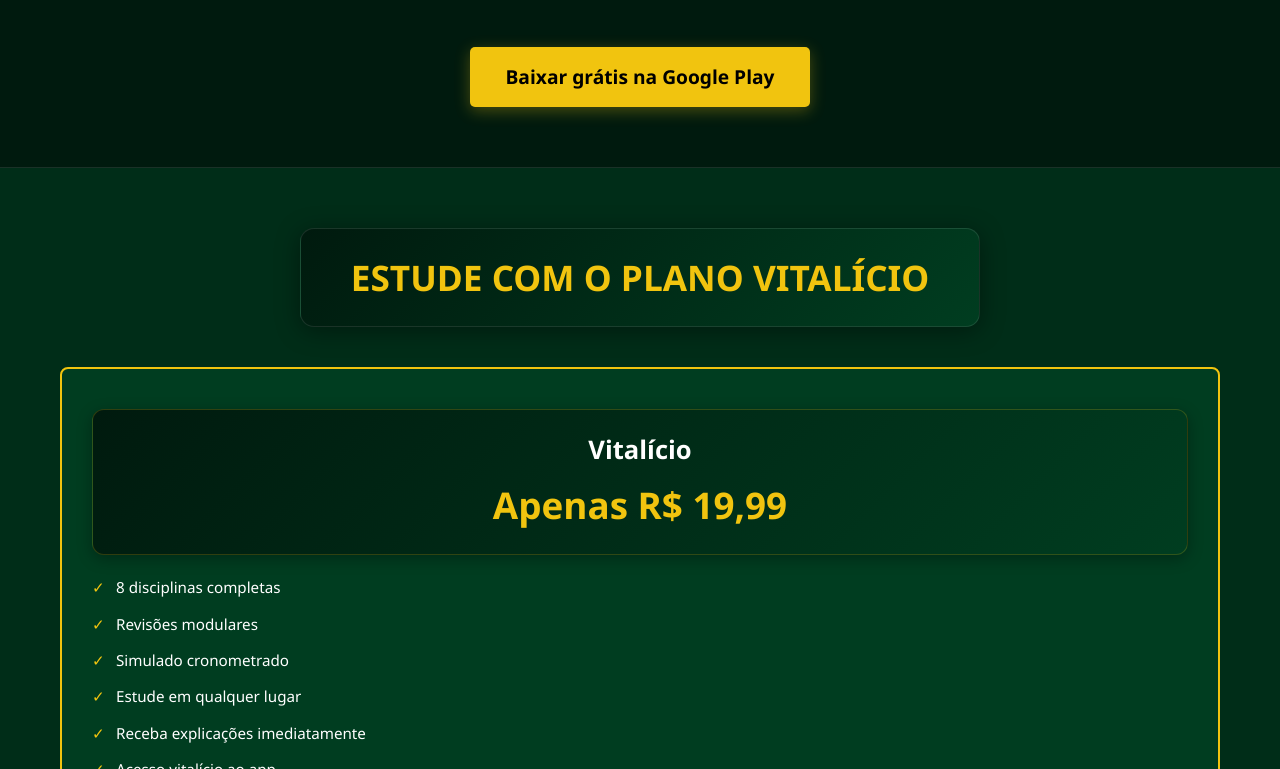
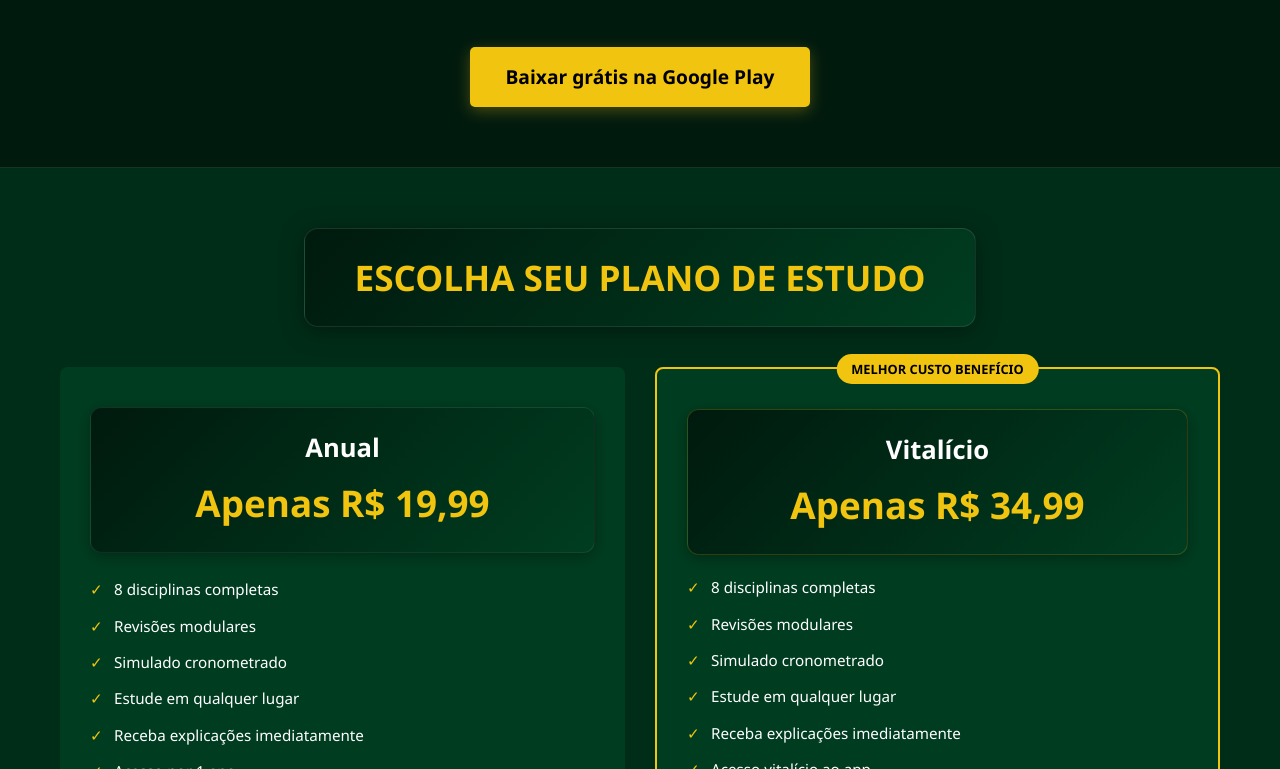
Before and after one commit to sdias-code/landpage-prfconcurso, a plain HTML site: page index.html in a window 1280 px wide. Shown: the part 2671-3440 px from the top of the page. Drawn offline with Linux system fonts and the light colour scheme.

Commit message:
ajuste planos vitalicio e anual

```diff
--- a/index.html
+++ b/index.html
@@ -43,7 +43,7 @@
             <div class="hero-text">
                 <p>Transforme seu celular em uma plataforma completa de preparação para a PRF Administrativo.</p>
                 <p>Comece gratuitamente estudando Arquivologia antes de decidir comprar.</p>
-                <a href="#precos" class="btn-cta">Planos: Premium ou Vitalício</a>
+                <a href="#precos" class="btn-cta">Acesso Vitalício</a>
                 <div style="margin-top: 20px;">
                     <a href="https://play.google.com/store/apps/details?id=br.com.sdiascode.prfconcurso"
                         class="btn-cta">Baixar grátis na Google Play</a>
@@ -135,13 +135,30 @@
         <section id="precos" aria-label="Planos de Acesso">
             <div class="container">
                 <div class="section-title-wrapper">
-                    <h2>Estude com o Plano Vitalício</h2>
+                    <h2>Escolha Seu Plano de Estudo</h2>
                 </div>
                 <div class="pricing-grid">
+                    <article class="price-card">
+                        <div class="price-header">
+                            <h3>Anual</h3>
+                            <p class="price-value">Apenas R$ 19,99</p>
+                        </div>
+                        <ul class="price-features">
+                            <li>8 disciplinas completas</li>
+                            <li>Revisões modulares</li>
+                            <li>Simulado cronometrado</li>
+                            <li>Estude em qualquer lugar</li>
+                            <li>Receba explicações imediatamente</li>
+                            <li>Acesso por 1 ano</li>
+                            <li>Pagamento único, sem mensalidade</li>
+                        </ul>
+
+                    </article>
                     <article class="price-card featured">
+                        <span class="badge">MELHOR CUSTO BENEFÍCIO</span>
                         <div class="price-header">
                             <h3>Vitalício</h3>
-                            <p class="price-value">Apenas R$ 19,99</p>
+                            <p class="price-value">Apenas R$ 34,99</p>
                         </div>
                         <ul class="price-features">
                             <li>8 disciplinas completas</li>
@@ -232,7 +249,7 @@
                             você a calibrar seu tempo de resposta.</p>
                     </details>
                     <details class="faq-item">
-                        <summary>Qual a vantagem de assinar o plano Vitalício por R$ 19,99?</summary>
+                        <summary>Qual a vantagem de assinar o plano Vitalício por R$ 34,99?</summary>
                         <p>O plano Vitalício é pago uma única vez e garante que você tenha o aplicativo para sempre no
                             seu celular.</p>
                     </details>
```
Also changed, not shown: 1 other file.
